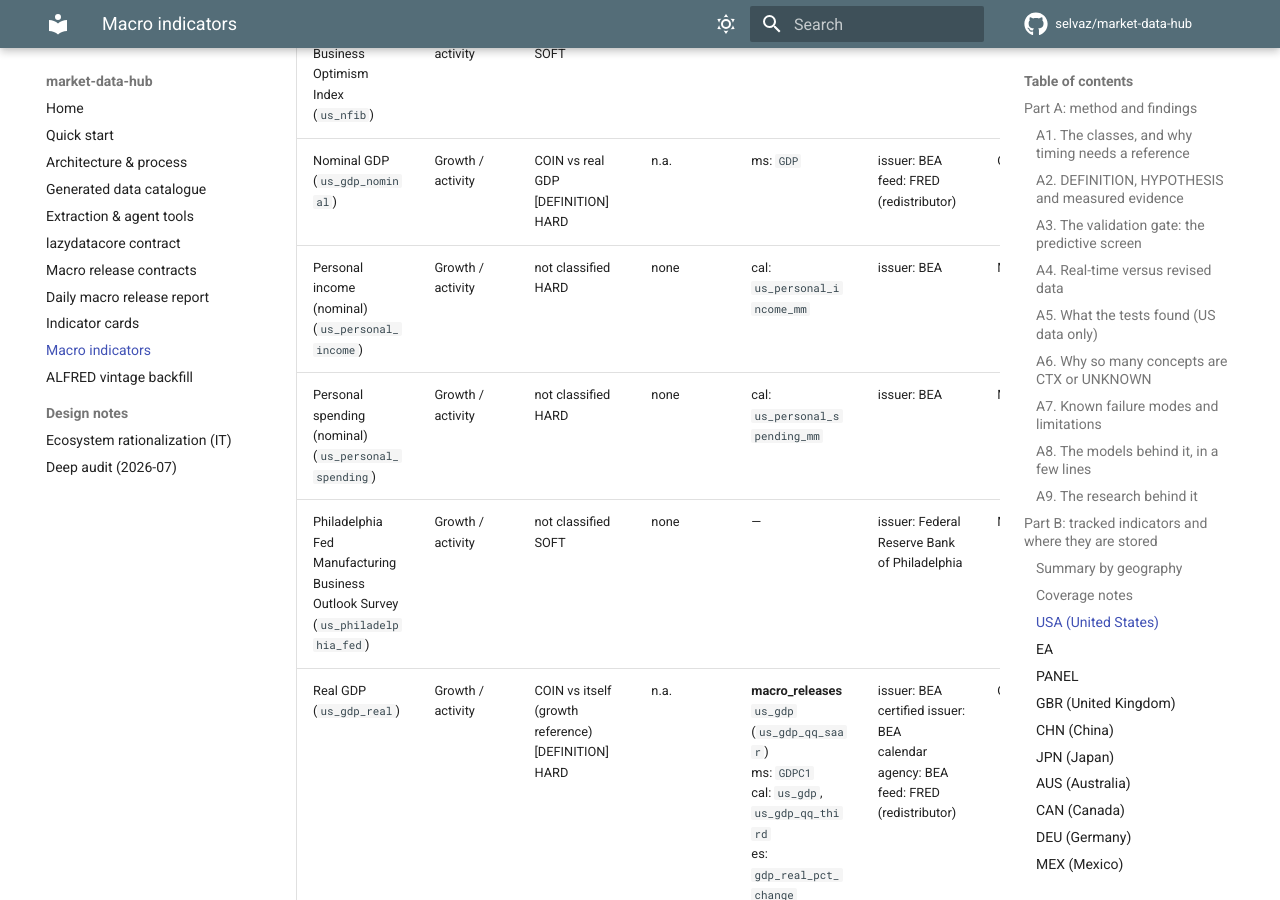
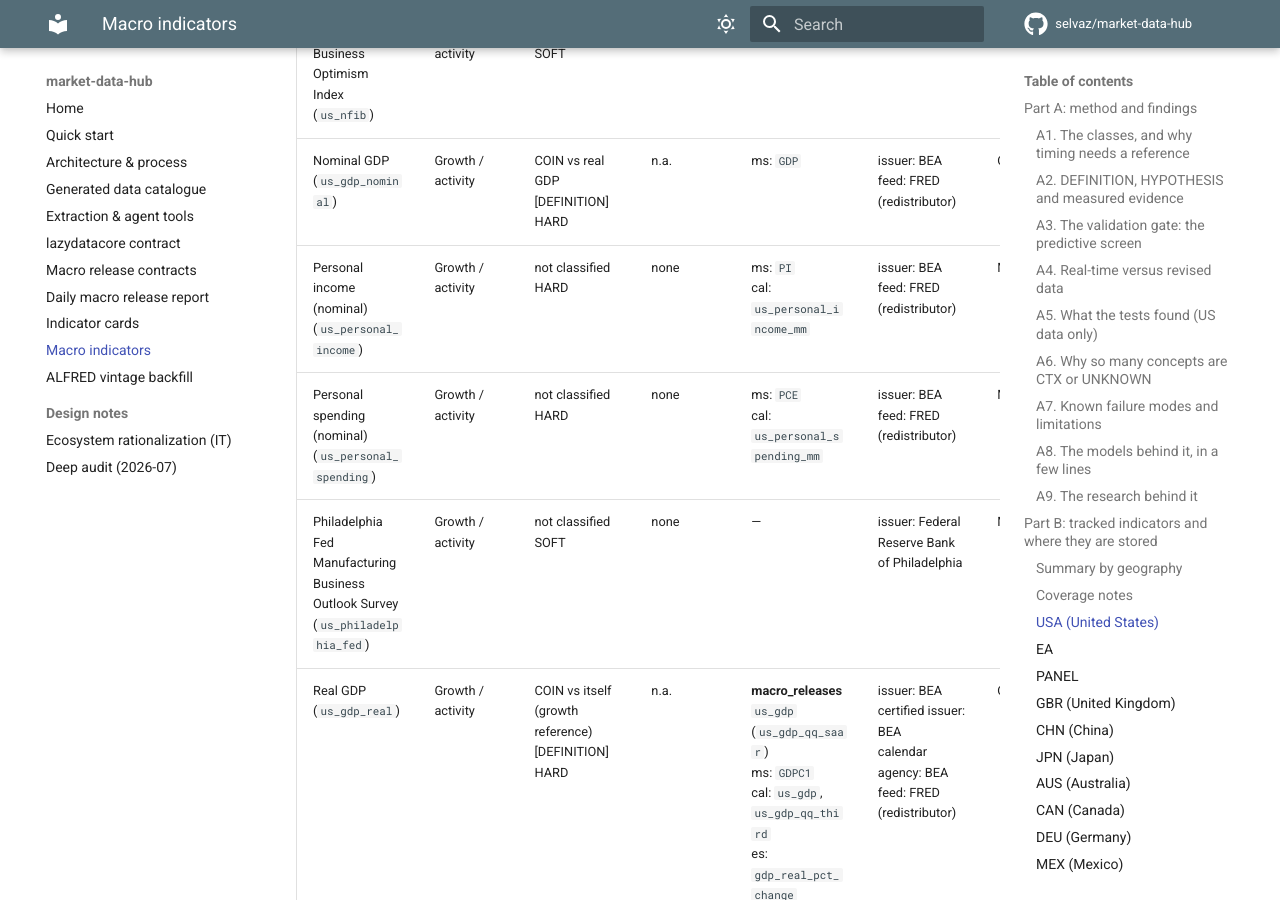
Before and after one commit to selvaz/market-data-hub, an MkDocs documentation site: the page built from docs/macro-indicators.md, in a window 1280 px wide and 900 px high, scrolled down 19044 px. Built offline with MkDocs 1.6.1 and Material for MkDocs 9.7.7, drawn with Linux system fonts in a browser that asks for light colours; comment, search, counter and statistics services are not loaded; some of the changed text lies outside the part shown.

Commit message:
Regenerate macro indicator docs for the new card links
Co-Authored-By: Claude Opus 5.5 <noreply@anthropic.com>

```diff
--- a/docs/macro-indicators.md
+++ b/docs/macro-indicators.md
@@ -520,8 +520,8 @@ How to read the tables:
 | Kansas City Fed manufacturing survey (`us_kansas_city_fed`) | Growth / activity | not classified<br>SOFT | none | — | issuer: Federal Reserve Bank of Kansas City | M | — | no | no | — |
 | NFIB Small Business Optimism Index (`us_nfib`) | Growth / activity | not classified<br>SOFT | none | — | issuer: NFIB | M | — | no | no | — |
 | Nominal GDP (`us_gdp_nominal`) | Growth / activity | COIN vs real GDP [DEFINITION]<br>HARD | n.a. | ms: `GDP` | issuer: BEA<br>feed: FRED (redistributor) | Q | — | no | no | — |
-| Personal income (nominal) (`us_personal_income`) | Growth / activity | not classified<br>HARD | none | cal: `us_personal_income_mm` | issuer: BEA | M | — | no | no | — |
-| Personal spending (nominal) (`us_personal_spending`) | Growth / activity | not classified<br>HARD | none | cal: `us_personal_spending_mm` | issuer: BEA | M | — | no | no | — |
+| Personal income (nominal) (`us_personal_income`) | Growth / activity | not classified<br>HARD | none | ms: `PI`<br>cal: `us_personal_income_mm` | issuer: BEA<br>feed: FRED (redistributor) | M | — | no | no | — |
+| Personal spending (nominal) (`us_personal_spending`) | Growth / activity | not classified<br>HARD | none | ms: `PCE`<br>cal: `us_personal_spending_mm` | issuer: BEA<br>feed: FRED (redistributor) | M | — | no | no | — |
 | Philadelphia Fed Manufacturing Business Outlook Survey (`us_philadelphia_fed`) | Growth / activity | not classified<br>SOFT | none | — | issuer: Federal Reserve Bank of Philadelphia | M | — | no | no | — |
 | Real GDP (`us_gdp_real`) | Growth / activity | COIN vs itself (growth reference) [DEFINITION]<br>HARD | n.a. | **macro_releases** `us_gdp` (`us_gdp_qq_saar`)<br>ms: `GDPC1`<br>cal: `us_gdp`, `us_gdp_qq_third`<br>es: `gdp_real_pct_change`<br>cat: `us_gdp_qq_saar` | issuer: BEA<br>certified issuer: BEA<br>calendar agency: BEA<br>feed: FRED (redistributor) | Q | 08:30 America/New_York | yes | yes | T1 |
 | Retail and food services sales (nominal) (`us_retail_sales`) | Growth / activity | COIN vs IP (activity) [DESCRIPTIVE]<br>HARD | v2-descriptive (US) | **macro_releases** `us_retail_sales` (`us_retail_sales_ex_auto_mm`, `us_retail_sales_mm`)<br>ms: `RSAFS`<br>cal: `us_retail`, `us_retail_yy`, `us_retail_ex_auto_mm`<br>cat: `us_retail_sales_mm`, `us_retail_sales_ex_auto_mm` | issuer: Census<br>certified issuer: Census<br>calendar agency: Census Bureau<br>feed: FRED (redistributor) | M | 08:30 America/New_York | yes | yes | T1 |
@@ -531,7 +531,7 @@ How to read the tables:
 | UMich expectations / current conditions (`us_umich_expectations`) | Growth / activity | not classified<br>SOFT | lit-US | cal: `us_umich_expectations_prelim`, `us_umich_conditions_prelim` | issuer: U. Michigan | M | — | no | no | — |
 | Wholesale inventories (`us_wholesale_inventories`) | Growth / activity | not classified<br>HARD | none | cal: `us_wholesale_inventories_mm` | issuer: Census | M | — | no | no | — |
 | Wholesale trade sales (`us_wholesale_sales`) | Growth / activity | not classified<br>HARD | none | cal: `us_wholesale_sales_mm`, `us_wholesale_sales_yy` | issuer: Census | M | — | no | no | — |
-| Building permits (`us_building_permits`) | Housing | LEAD vs starts; IP; payrolls [DESCRIPTIVE]<br>HARD | v2-pred-pass (US) | **macro_releases** `us_housing_starts` (`us_building_permits`)<br>cal: `us_building_permits`, `us_building_permits_prelim`<br>cat: `us_building_permits`<br>note: FRED PERMIT not stored | issuer: Census<br>certified issuer: Census<br>feed: FRED (redistributor) | M | 08:30 America/New_York | yes | yes | T1 |
+| Building permits (`us_building_permits`) | Housing | LEAD vs starts; IP; payrolls [DESCRIPTIVE]<br>HARD | v2-pred-pass (US) | **macro_releases** `us_housing_starts` (`us_building_permits`)<br>ms: `PERMIT`<br>cal: `us_building_permits`, `us_building_permits_prelim`<br>cat: `us_building_permits`<br>note: FRED PERMIT not stored | issuer: Census<br>certified issuer: Census<br>feed: FRED (redistributor) | M | 08:30 America/New_York | yes | yes | T1 |
 | Case-Shiller national and 20-city house prices, NSA annual headlines (`us_case_shiller`) | Housing | COIN vs US national and 20-city repeat-sales house prices (measured reference period) [DEFINITION]<br>HARD | n.a. | **macro_releases** `us_case_shiller` (`us_case_shiller_20_yy`, `us_case_shiller_national_yy`)<br>cat: `us_case_shiller_national_yy`, `us_case_shiller_20_yy` | issuer: S&P Dow Jones Indices and Cotality (private)<br>certified issuer: SPDJI<br>feed: FRED (redistributor) | M | 09:00 America/New_York | yes | yes | T1 |
 | Construction spending (put in place) (`us_construction_spending`) | Housing | not classified<br>HARD | none | **macro_releases** `us_construction_spending` (`us_construction_spending_mm`)<br>cal: `us_construction_spending_mm`<br>cat: `us_construction_spending_mm` | issuer: Census<br>certified issuer: Census | M | 10:00 America/New_York | yes | yes | T1 |
 | FHFA monthly purchase-only house prices, SA m/m and y/y (`us_fhfa_hpi`) | Housing | COIN vs US purchase-only house prices (measured reference month) [DEFINITION]<br>HARD | n.a. | **macro_releases** `us_fhfa_hpi` (`us_fhfa_hpi_mm`, `us_fhfa_hpi_yy`)<br>cat: `us_fhfa_hpi_mm`, `us_fhfa_hpi_yy` | issuer: FHFA<br>certified issuer: FHFA | M | 09:00 America/New_York | yes | no | T1 |
@@ -552,14 +552,14 @@ How to read the tables:
 | ISM manufacturing prices paid (`us_ism_prices`) | Inflation | not classified<br>SOFT | none | cal: `us_ism_prices` | issuer: ISM<br>calendar agency: ISM | M | — | no | no | T2 |
 | Import prices (`us_import_prices`) | Inflation | not classified<br>HARD | none | cal: `us_import_prices_*` | issuer: BLS | M | — | no | no | — |
 | PCE price index (headline) (`us_pce_headline`) | Inflation | COIN vs itself (Fed target measure) [DEFINITION]<br>HARD | n.a. | **macro_releases** `us_pce` (`us_pce_price_index_mm`, `us_pce_price_index_yy`)<br>ms: `PCEPI`<br>cal: `us_pce_mm`, `us_pce_yy`<br>es: `pce_price_index`<br>cat: `us_pce_price_index_yy`, `us_pce_price_index_mm` | issuer: BEA<br>certified issuer: BEA<br>feed: FRED (redistributor) | M | 08:30 America/New_York | yes | yes | T1 |
-| PPI final demand (headline) (`us_ppi_final_demand`) | Inflation | not classified<br>HARD | none | **macro_releases** `us_ppi` (`us_ppi_mm`, `us_ppi_yy`)<br>cal: `us_ppi_yy`, `us_ppi_mm`<br>cat: `us_ppi_yy`, `us_ppi_mm`<br>note: FRED PPIFIS not stored (gap) | issuer: BLS<br>certified issuer: BLS<br>calendar agency: BLS<br>feed: FRED (redistributor) | M | 08:30 America/New_York | yes | yes | T1 |
+| PPI final demand (headline) (`us_ppi_final_demand`) | Inflation | not classified<br>HARD | none | **macro_releases** `us_ppi` (`us_ppi_mm`, `us_ppi_yy`)<br>ms: `PPIFIS`<br>cal: `us_ppi_yy`, `us_ppi_mm`<br>cat: `us_ppi_yy`, `us_ppi_mm`<br>note: FRED PPIFIS not stored (gap) | issuer: BLS<br>certified issuer: BLS<br>calendar agency: BLS<br>feed: FRED (redistributor) | M | 08:30 America/New_York | yes | yes | T1 |
 | PPI final demand ex food, energy (and trade) (`us_ppi_core`) | Inflation | not classified<br>HARD | none | cal: `us_core_ppi_mm`, `us_core_ppi_yy`, `us_ppi_ex_food_energy_trade_mm`, `us_ppi_ex_food_energy_trade_yy` | issuer: BLS | M | — | no | no | — |
 | PPI finished goods (stored as 'final demand') (`us_ppi_finished_goods`) | Inflation | not classified<br>HARD | none | es: `ppi_final_demand` | issuer: BLS WPSFD49207 | M | — | no | no | — |
 | US retail diesel price (`us_diesel_retail`) | Inflation | not classified<br>HARD | none | ms: `GASDESW` | issuer: EIA<br>feed: FRED (redistributor) | W | — | no | no | — |
 | ADP National Employment Report (`us_adp`) | Labour | not classified<br>HARD | none | cal: `us_adp` | issuer: ADP; Stanford Digital Economy Lab<br>calendar agency: ADP Research Institute | M | — | no | no | T2 |
 | Average hourly earnings, total private (`us_ahe`) | Labour | LAG vs unemployment rate [DESCRIPTIVE]<br>HARD | v2-pred-pass (US) | **macro_releases** `us_ahe` (`us_avg_hourly_earnings_mm`, `us_avg_hourly_earnings_yy`)<br>ms: `CES0500000003`<br>cal: `us_earnings`, `us_average_hourly_earnings_mm`<br>cat: `us_avg_hourly_earnings_yy`, `us_avg_hourly_earnings_mm` | issuer: BLS CES<br>certified issuer: BLS<br>calendar agency: BLS<br>feed: FRED (redistributor) | M | 08:30 America/New_York | yes | yes | T1 |
-| Continuing claims (insured unemployment) (`us_claims_continuing`) | Labour | not classified<br>HARD | none | cal: `us_continuing_claims`<br>note: FRED CCSA not stored (gap) | issuer: DOL | W | — | no | no | — |
-| Initial jobless claims (`us_claims_initial`) | Labour | LEAD vs unemployment rate [DESCRIPTIVE]<br>HARD | v2-pred-pass (US) | **macro_releases** `us_jobless_claims` (`us_initial_jobless_claims`)<br>cal: `us_claims`<br>cat: `us_initial_jobless_claims`<br>note: FRED ICSA not stored (gap) | issuer: DOL<br>certified issuer: DOL<br>calendar agency: Dept. of Labor | W | 08:30 America/New_York | yes | yes | T1 |
+| Continuing claims (insured unemployment) (`us_claims_continuing`) | Labour | not classified<br>HARD | none | ms: `CCSA`<br>cal: `us_continuing_claims`<br>note: FRED CCSA not stored (gap) | issuer: DOL<br>feed: FRED (redistributor) | W | — | no | no | — |
+| Initial jobless claims (`us_claims_initial`) | Labour | LEAD vs unemployment rate [DESCRIPTIVE]<br>HARD | v2-pred-pass (US) | **macro_releases** `us_jobless_claims` (`us_initial_jobless_claims`)<br>ms: `ICSA`<br>cal: `us_claims`<br>cat: `us_initial_jobless_claims`<br>note: FRED ICSA not stored (gap) | issuer: DOL<br>certified issuer: DOL<br>calendar agency: Dept. of Labor<br>feed: FRED (redistributor) | W | 08:30 America/New_York | yes | yes | T1 |
 | JOLTS job openings (`us_jolts_openings`) | Labour | not classified<br>HARD | none | **macro_releases** `us_jolts` (`us_jolts_openings`)<br>cal: `us_jolts`<br>es: `jolts_openings`<br>cat: `us_jolts_openings` | issuer: BLS JOLTS<br>certified issuer: BLS<br>calendar agency: BLS<br>feed: FRED (redistributor) | M | 10:00 America/New_York | yes | yes | T1 |
 | Nonfarm payrolls (`us_payrolls`) | Labour | COIN vs NBER coincident set [DEFINITION]<br>HARD | v2-pred-partial (US) | **macro_releases** `us_payrolls` (`us_payrolls_change`)<br>ms: `PAYEMS`<br>cal: `us_nfp`<br>es: `nonfarm_payrolls`<br>cat: `us_nfp`, `us_payrolls_change` | issuer: BLS CES<br>certified issuer: BLS<br>calendar agency: BLS<br>feed: FRED (redistributor) | M | 08:30 America/New_York | yes | yes | T1 |
 | Sahm rule (real-time) (`us_sahm`) | Labour | COIN vs NBER peak [DESCRIPTIVE]<br>HARD | v2-descriptive (US) | note: computed<br>note: FRED SAHMREALTIME not stored (gap) | issuer: —<br>feed: FRED (redistributor) | M | — | no | no | — |
```
